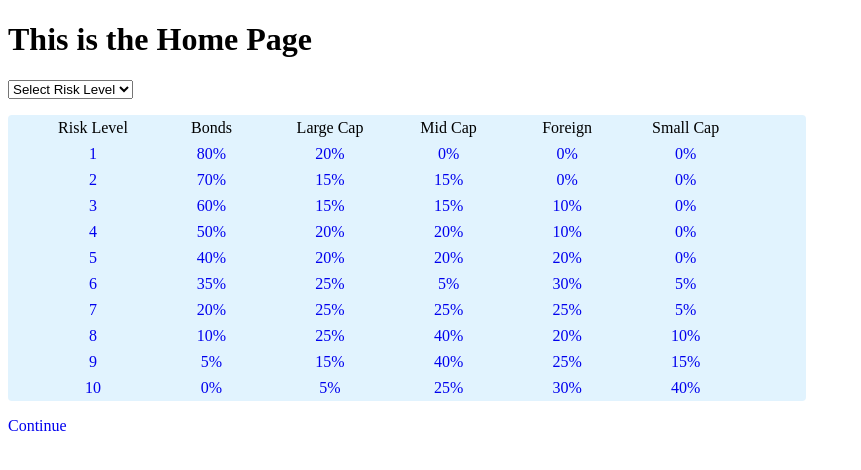
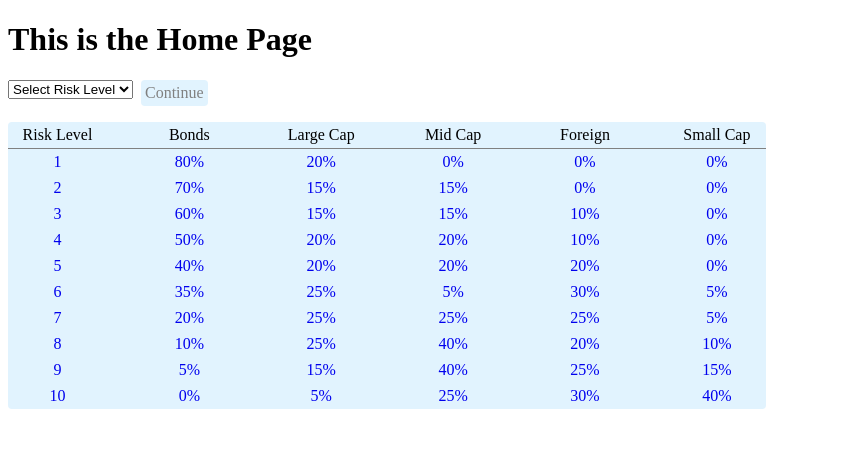
Before and after one commit to echen831/finance_advisor, a React (Create React App) app: page /#/ in a window 1280 px wide. Shown: the top 470 px of the page, without its empty margins (0-861 px from the left). Built offline with nearby package versions, Linux system fonts and the light colour scheme.

Commit message:
add basic function to calculator

```diff
--- a/src/components/App.css
+++ b/src/components/App.css
@@ -1,5 +1,7 @@
 ul, li {
     list-style: none;
+    padding: 0;
+    list-style-type: none;
 }
 
 a:link {
@@ -10,6 +12,16 @@ a:visited {
     color: black;
 }
 
+input::-webkit-outer-spin-button,
+input::-webkit-inner-spin-button {
+  -webkit-appearance: none;
+  margin: 0;
+}
+
+input[type=number] {
+  -moz-appearance: textfield;
+}
+
 .App {
     width: 100%;
 }
--- a/src/components/calculator/calculator.jsx
+++ b/src/components/calculator/calculator.jsx
@@ -1,21 +1,84 @@
 import React, { useState, useEffect } from 'react';
 import { connect } from 'react-redux';
-import { rebalance } from '../../util/rebalance';
+import { rebalance, round, findDiff } from '../../util/rebalance';
+
+const INITIAL_VALUES = { 'Bonds': 0, 'Large Cap': 0, 'Mid Cap': 0, 'Foreign': 0, 'Small Cap': 0 };
 
 const Calculator = (props) => {
+    const [inputSum, setInputSum] = useState(0);
+    const [inputs, setInputs] = useState(INITIAL_VALUES);
+    const [targetValues, setTargetValues] = useState(INITIAL_VALUES);
+    const [difference, setDifference ] = useState([]);
+    const [suggestions, setSuggestions] = useState([]);
+    const options = Object.keys(props.data)
 
-    const test = rebalance([2,1,0,-1,-2], Object.keys(props.data))
+    const test = rebalance([2,1,0,-1,-2], options)
+
+    useEffect(() => {
+        setInputSum(Object.values(inputs).reduce((a,c) => a + c, 0))
+    }, [inputs])
+
+    useEffect(() => {
+        setDifference(findDiff(Object.values(targetValues), Object.values(inputs)))
+    },[targetValues])
+
+    useEffect(() => {
+        setSuggestions(rebalance(difference, options))
+    }, [difference])
+
+    const handleInputChange = (e, option) => {
+        setInputs({...inputs, [option]: Number(e.target.value)})
+    }
+
+    const handleSetTargetAmount = () => {
+        setTargetValues(
+            {
+                'Bonds': calcTargetAmount('Bonds', props.data),
+                'Large Cap': calcTargetAmount('Large Cap', props.data),
+                'Mid Cap': calcTargetAmount('Mid Cap', props.data),
+                'Foreign': calcTargetAmount('Foreign', props.data),
+                'Small Cap': calcTargetAmount('Small Cap', props.data)
+            }
+        )
+    }
+
+    const calcTargetAmount = (field, targetPercentage) => {
+        return round(inputSum * targetPercentage[field])
+    }
 
     return (
         <div>
             <h1>Risk Level: {props.riskLevelIdx}</h1>
-            <div>
-                {Object.keys(props.data).map((item, idx) => {
+            <h2>Sum: {inputSum}</h2>
+            <div className='risk'>
+                {options.map((item, idx) => {
                     return <li key={idx}>{item}: {props.data[item] * 100}%</li>
                 })}
             </div>
+
             <div>
-                {test.map(str => {
+                <h3>Your Inputs</h3>
+                {options.map(option => {
+                    return <input key={option} type="number" onChange={(e)=>handleInputChange(e, option)}/>
+                })}
+            </div>
+            <div>
+                <h3>Difference</h3>
+                {options.map((option, idx) => {
+                    return <input key={option} value={difference[idx]} type="number" />
+                })}
+            </div>
+            <div>
+                <h3>Target Inputs</h3>
+                {options.map(option => {
+                    return <input key={option} value={targetValues[option]} type="number"/>
+                })}
+            </div>
+
+            <button onClick={handleSetTargetAmount}>Rebalance</button>
+
+            <div>
+                {suggestions.map(str => {
                     return <li>{str}</li>
                 })}
             </div>
--- /dev/null
+++ b/src/components/home/continue_button.jsx
@@ -0,0 +1,11 @@
+import React from 'react';
+import { Link } from 'react-router-dom';
+
+export const ContinueButton = ({ currIdx }) => {
+    const style = currIdx === 0 ? { pointerEvents: "none", color: 'grey'} : null
+    return <Link to='/calculator'
+                 className='button-container'
+                 style={style}>
+                 Continue
+            </Link>
+}
--- a/src/components/home/home.css
+++ b/src/components/home/home.css
@@ -1,3 +1,7 @@
+.select-container {
+    display: flex;
+}
+
 .risk-container {
     width: 60%;
     display: grid;
@@ -9,13 +13,14 @@
 .risk-header {
     display: flex;
     justify-content: space-between;
-    width: 90%;
+    width: 100%;
+    border-bottom: 1px solid grey;
 }
 
 .risk {
     display: flex;
     justify-content: space-between;
-    width: 90%;
+    width: 100%;
 }
 
 .risk li, .risk-header li {
@@ -31,3 +36,16 @@
     border-radius: 4px;
     cursor: pointer;
 }
+
+.button-container {
+    background-color: rgba(135, 206, 250, 0.25);
+    border-radius: 4px;
+    padding: .25rem;
+    margin-left: .5rem;
+}
+
+.button-container:hover {
+    background-color: lightskyblue;
+    color: #fff;
+    border-radius: 4px;
+}
--- a/src/components/home/home.jsx
+++ b/src/components/home/home.jsx
@@ -4,6 +4,7 @@ import { Link } from 'react-router-dom';
 import { dispatchSRLIdx } from '../../actions/risk_level_idx_actions';
 import { RowItem } from './row_item';
 import { RiskLevelSelector } from './risk_level_selector';
+import { ContinueButton } from './continue_button';
 
 import './home.css';
 
@@ -16,27 +17,18 @@ const Home = (props) => {
         props.setCurrentIdx(currIdx)
     }, [currIdx])
 
-    // const handleUpdate = (idx) => {
-    //     props.setCurrentIdx(idx)
-    //     setCurrIdx(idx);
-    // }
-
     return (
         <div className='home-container'>
             <h1>This is the Home Page</h1>
-            <RiskLevelSelector setCurrIdx={setCurrIdx}/>
-            {/* <select name="" id="" onChange={(e)=> setCurrIdx(Number(e.target.value))}>
-                {[1,2,3,4,5,6,7,8,9,10].map(level => (
-                    <option value={level} key={level}>{level}</option>
-                ))}
-            </select> */}
+            <div className='select-container'>
+                <RiskLevelSelector setCurrIdx={setCurrIdx}/>
+                <ContinueButton currIdx={currIdx}/>
+            </div>
             <ul className='risk-container'>
                 {props.riskLevels.map((risk, idx) => {
                     return <RowItem idx={idx} risk={risk} currIdx={currIdx} />
                 } )}
             </ul>
-            <p><Link to='/calculator' style={currIdx === 0 ? { pointerEvents: "none" } : null}>Continue</Link></p>
-
         </div>
     )
 }
--- a/src/components/home/risk_level_selector.jsx
+++ b/src/components/home/risk_level_selector.jsx
@@ -4,8 +4,11 @@ export const RiskLevelSelector = ( {setCurrIdx} ) => {
 
     return (
         <div>
-            <select name="" id="" onChange={(e) => setCurrIdx(Number(e.target.value))}>
-                <option value="none" selected disabled hidden >Select Risk Level</option>
+            <select onChange={(e) => setCurrIdx(Number(e.target.value))}>
+                <option value="none"
+                        selected disabled hidden >
+                        Select Risk Level
+                </option>
                 {[1, 2, 3, 4, 5, 6, 7, 8, 9, 10].map(level => (
                     <option value={level} key={level}>{level}</option>
                 ))}
--- a/src/util/rebalance.js
+++ b/src/util/rebalance.js
@@ -11,8 +11,8 @@ export const rebalance = (diff, keys) => {
         let min = minHeap.deleteMin();
         let max = maxHeap.deleteMax();
 
-        const fromCol = keys[max.idx]
-        const toCol = keys[min.idx]
+        const fromCol = keys[min.idx]
+        const toCol = keys[max.idx]
 
         let d = min.val + max.val;
 
@@ -50,7 +50,7 @@ const buildMinMaxHeap = (array) => {
     return [minHeap, maxHeap]
 }
 
-const findDiff = (arr1, arr2) => {
+export const findDiff = (arr1, arr2) => {
     let res = [];
 
     for (let i = 0; i < arr1.length; i++) {
@@ -60,11 +60,6 @@ const findDiff = (arr1, arr2) => {
     return res;
 }
 
-const round = (num) => {
+export const round = (num) => {
     return Math.round((num + Number.EPSILON) * 100) / 100
 }
-
-let a = [1,2,3,4,5]
-let b = [5,4,3,2,1]
-
-console.log(rebalance(a,b))
```
Also changed, not shown: src/util/util.js (added), 1 other file (tests, documents, lock files or other folders).
